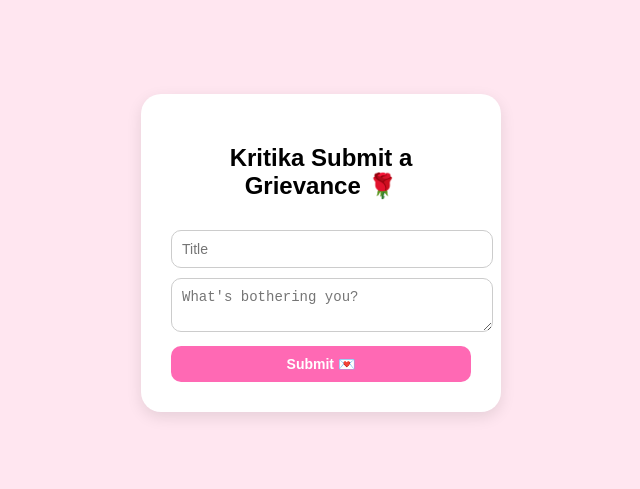
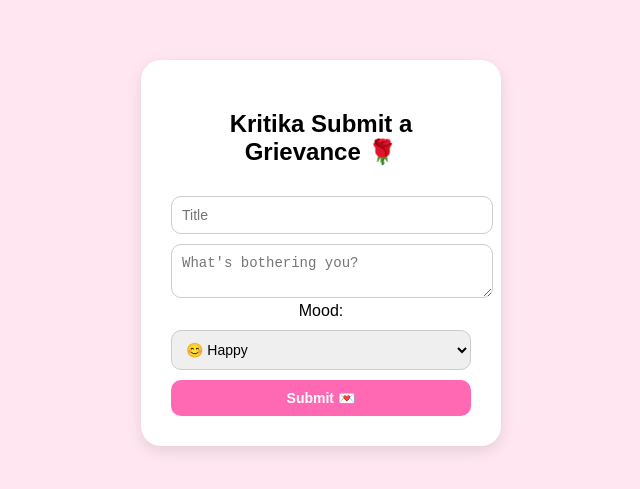
Before and after one commit to 1811gautam/kritika-website, a plain HTML site: page index.html in a window 1280 px wide. Shown: the part 147-636 px from the top of the page, without its empty margins (319-959 px from the left). Drawn offline with Linux system fonts and the light colour scheme.

Commit message:
Update index.html

```diff
--- a/index.html
+++ b/index.html
@@ -1,4 +1,3 @@
-
 <!DOCTYPE html>
 <html lang="en">
 <head>
@@ -50,6 +49,17 @@
     <h2>Kritika Submit a Grievance 🌹</h2>
     <input type="text" placeholder="Title" id="title" />
     <textarea placeholder="What's bothering you?" id="message"></textarea>
+
+    <!-- Mood dropdown -->
+    <label for="mood">Mood:</label>
+    <select id="mood" name="mood" required>
+      <option value="😊 Happy">😊 Happy</option>
+      <option value="😢 Sad">😢 Sad</option>
+      <option value="🤗 Excited">🤗 Excited</option>
+      <option value="😡 Angry">😡 Angry</option>
+      <option value="😞 Disappointed">😞 Disappointed</option>
+    </select>
+
     <button onclick="submitGrievance()">Submit 💌</button>
   </div>
 
@@ -64,6 +74,7 @@
     function submitGrievance() {
       const title = document.getElementById("title").value;
       const message = document.getElementById("message").value;
+      const mood = document.getElementById("mood").value;
 
       fetch("https://sheetdb.io/api/v1/5o1tnufem6odo", {
         method: "POST",
@@ -71,13 +82,14 @@
           "Content-Type": "application/json"
         },
         body: JSON.stringify({
-          data: [{ title, message }]
+          data: [{ title, message, mood }]
         })
       }).then(res => res.json()).then(data => {
         document.getElementById("formContainer").style.display = "none";
         document.getElementById("thankYouMessage").style.display = "block";
       });
     }
+
     function goBack() {
       document.getElementById("formContainer").style.display = "block";
       document.getElementById("thankYouMessage").style.display = "none";
```
